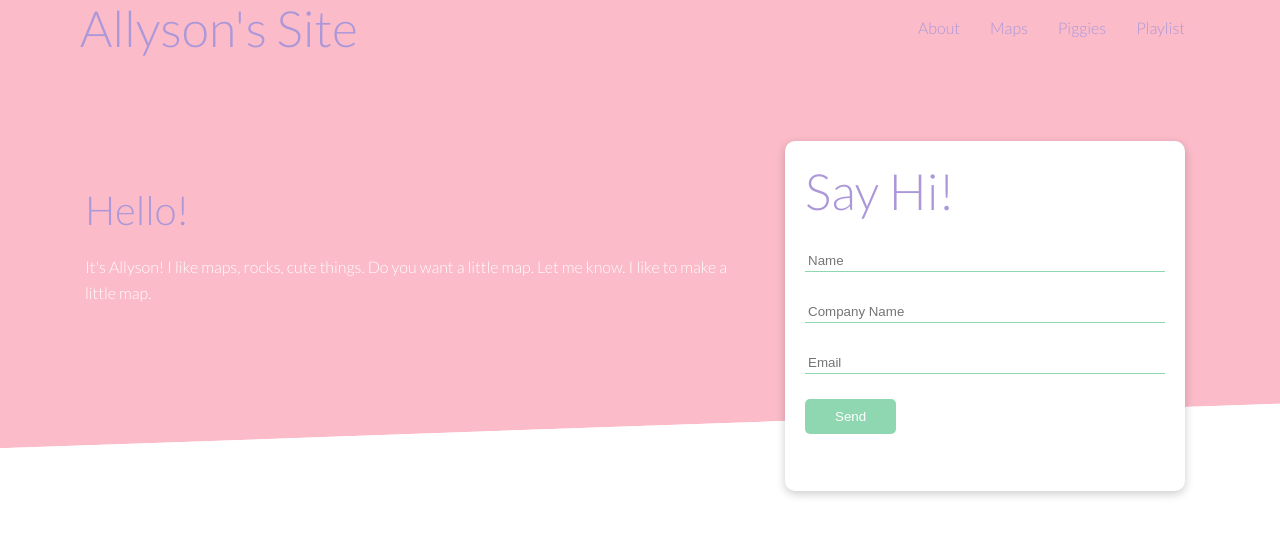
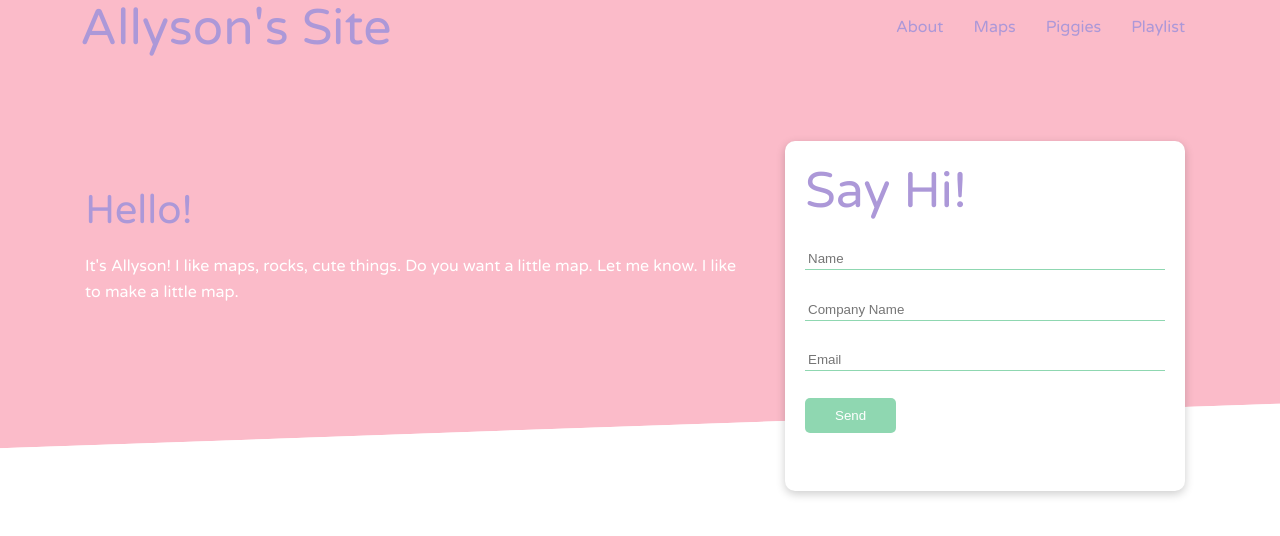
Before and after one commit to jsmccarver/Allyson-Website-v1, a Next.js app: page / in a window 1280 px wide. Shown: the top 536 px of the page. Built offline with nearby package versions, Linux system fonts and the light colour scheme.

Commit message:
Changed Font

```diff
--- a/styles/Utilities.css
+++ b/styles/Utilities.css
@@ -1,4 +1,4 @@
-@import url("https://fonts.googleapis.com/css2?family=Lato:wght@300&display=swap");
+@import url('https://fonts.googleapis.com/css2?family=Varela+Round&display=swap');
 
 * {
   box-sizing: border-box;
@@ -7,7 +7,8 @@
 }
 
 body {
-  font-family: "lato", sans-serif;
+  font-family: 'Varela Round', sans-serif;
+
   line-height: 1.6;
   color: #333;
   overflow-x:hidden;
```
